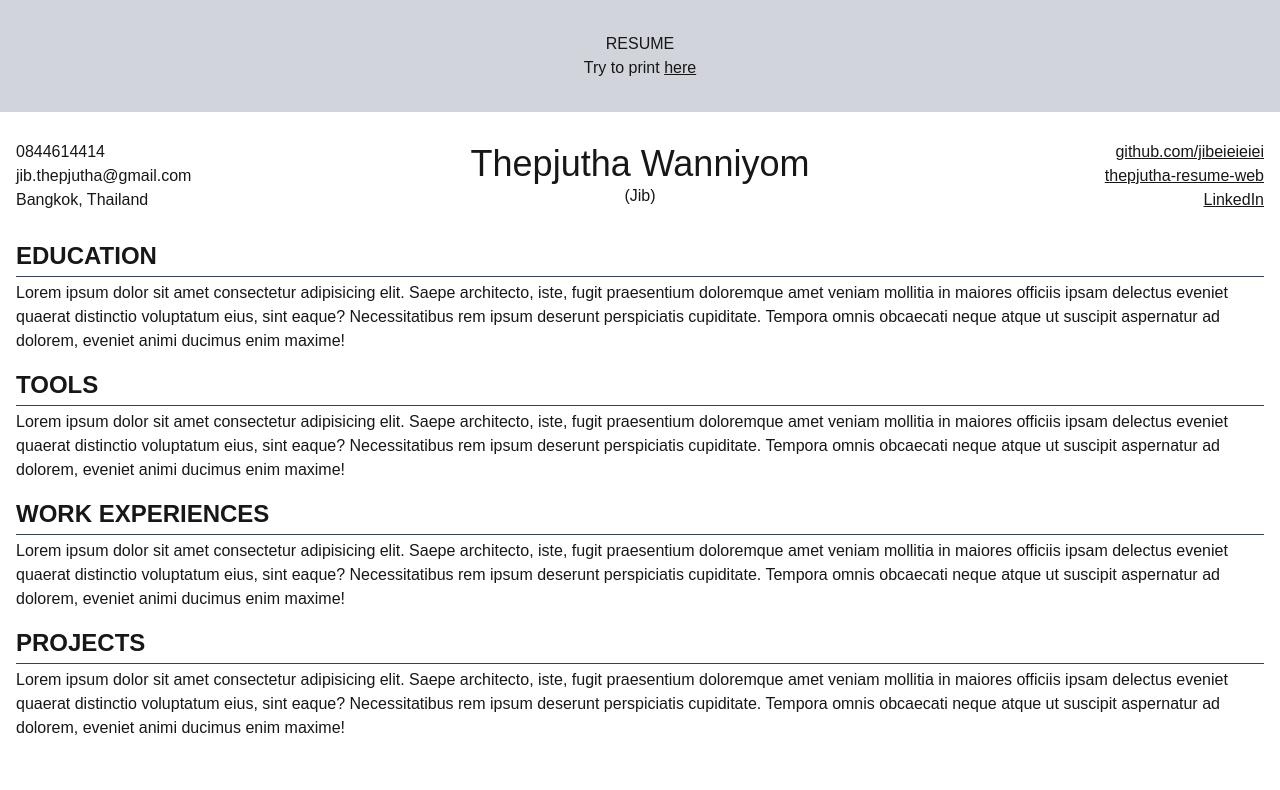
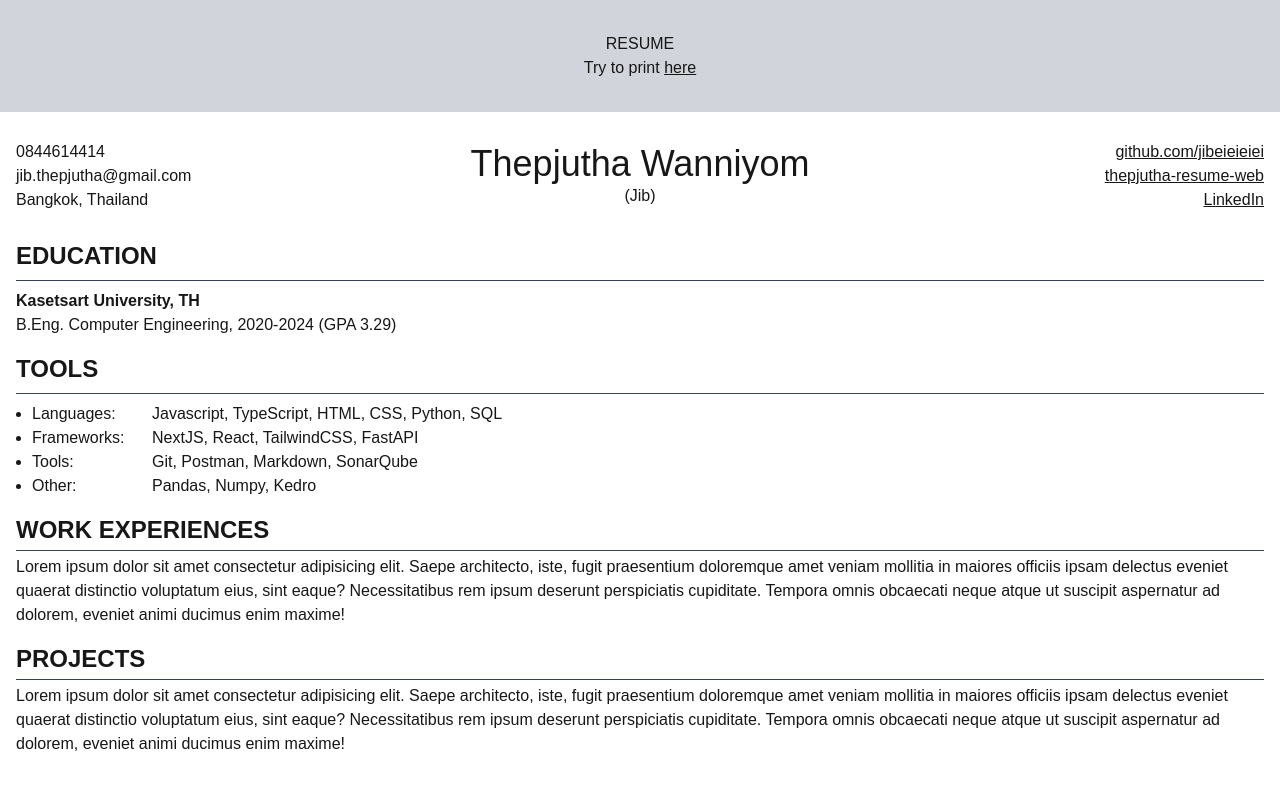
Before and after one commit to jibeieieiei/resume-web, a Next.js app: page / in a window 1280 px wide. Shown: the top 790 px of the page. Built offline with nearby package versions, Linux system fonts and the light colour scheme.

Commit message:
feat: add education & tools

```diff
--- a/app/_components/Education.tsx
+++ b/app/_components/Education.tsx
@@ -1,19 +1,20 @@
 import React from 'react'
+import { EDUCATION } from '../_constants/data'
 
 const Education = () => {
   return (
-    <div className="w-full flex flex-col gap-1">
+    <div className="w-full flex flex-col gap-2">
       <section className="text-2xl font-bold uppercase text-left">
         Education
       </section>
       <hr className="border-t border-gray-700" />
       <section>
-        Lorem ipsum dolor sit amet consectetur adipisicing elit. Saepe
-        architecto, iste, fugit praesentium doloremque amet veniam mollitia in
-        maiores officiis ipsam delectus eveniet quaerat distinctio voluptatum
-        eius, sint eaque? Necessitatibus rem ipsum deserunt perspiciatis
-        cupiditate. Tempora omnis obcaecati neque atque ut suscipit aspernatur
-        ad dolorem, eveniet animi ducimus enim maxime!
+        {EDUCATION.map((item) => (
+          <div key={item.title} className="flex flex-col">
+            <span className="font-semibold">{item.title}</span>
+            <span>{item.detail}</span>
+          </div>
+        ))}
       </section>
     </div>
   )
--- a/app/_components/Tools.tsx
+++ b/app/_components/Tools.tsx
@@ -1,20 +1,23 @@
 import React from 'react'
+import { TOOLS } from '../_constants/data'
 
 const Tools = () => {
   return (
-    <div className="w-full flex flex-col gap-1">
+    <div className="w-full flex flex-col gap-2">
       <section className="text-2xl font-bold uppercase text-left">
         Tools
       </section>
       <hr className="border-t border-gray-700" />
-      <section>
-        Lorem ipsum dolor sit amet consectetur adipisicing elit. Saepe
-        architecto, iste, fugit praesentium doloremque amet veniam mollitia in
-        maiores officiis ipsam delectus eveniet quaerat distinctio voluptatum
-        eius, sint eaque? Necessitatibus rem ipsum deserunt perspiciatis
-        cupiditate. Tempora omnis obcaecati neque atque ut suscipit aspernatur
-        ad dolorem, eveniet animi ducimus enim maxime!
-      </section>
+      <ul className="list-disc pl-4">
+        {TOOLS.map((item) => (
+          <li className="w-full" key={item.category}>
+            <div className="flex gap-2">
+              <span className="w-28">{item.category}:</span>
+              <span>{item.detail}</span>
+            </div>
+          </li>
+        ))}
+      </ul>
     </div>
   )
 }
```
